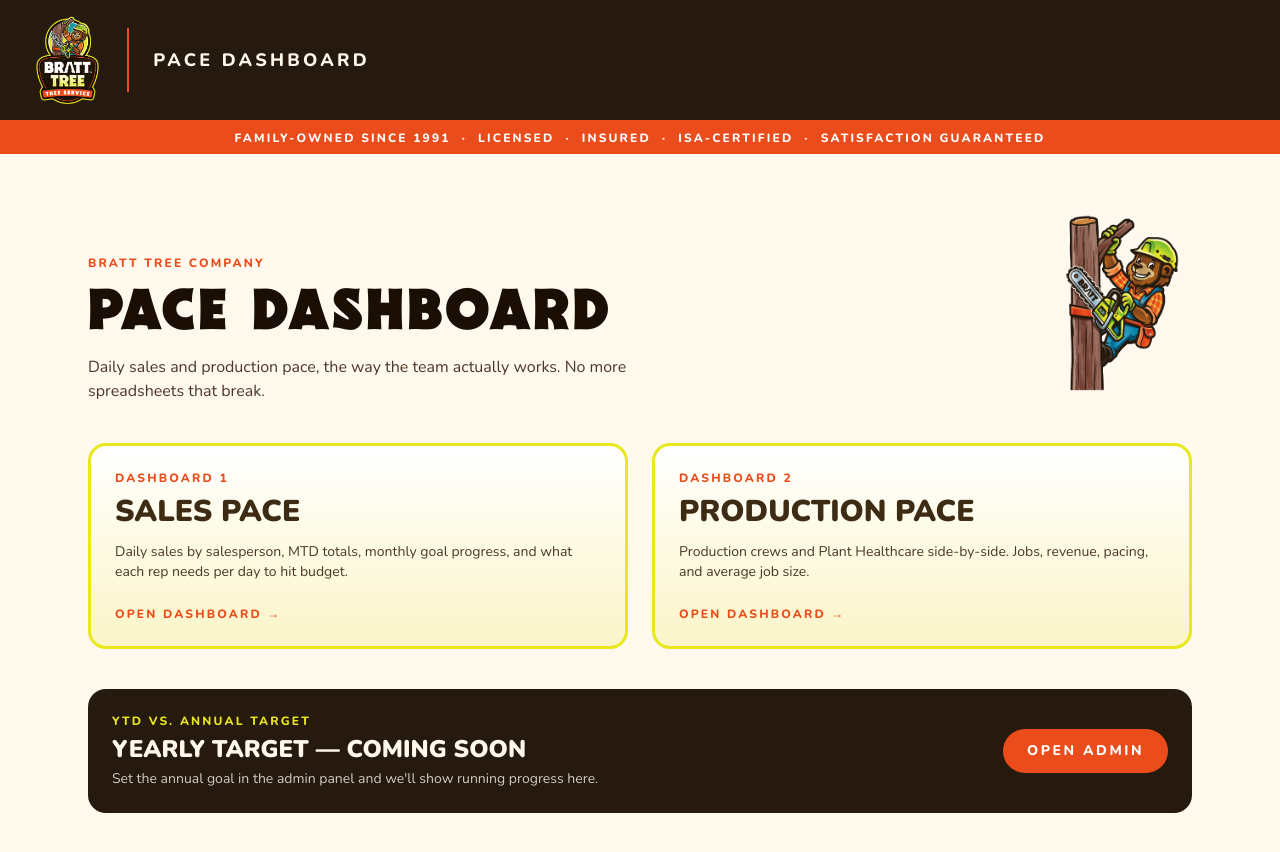
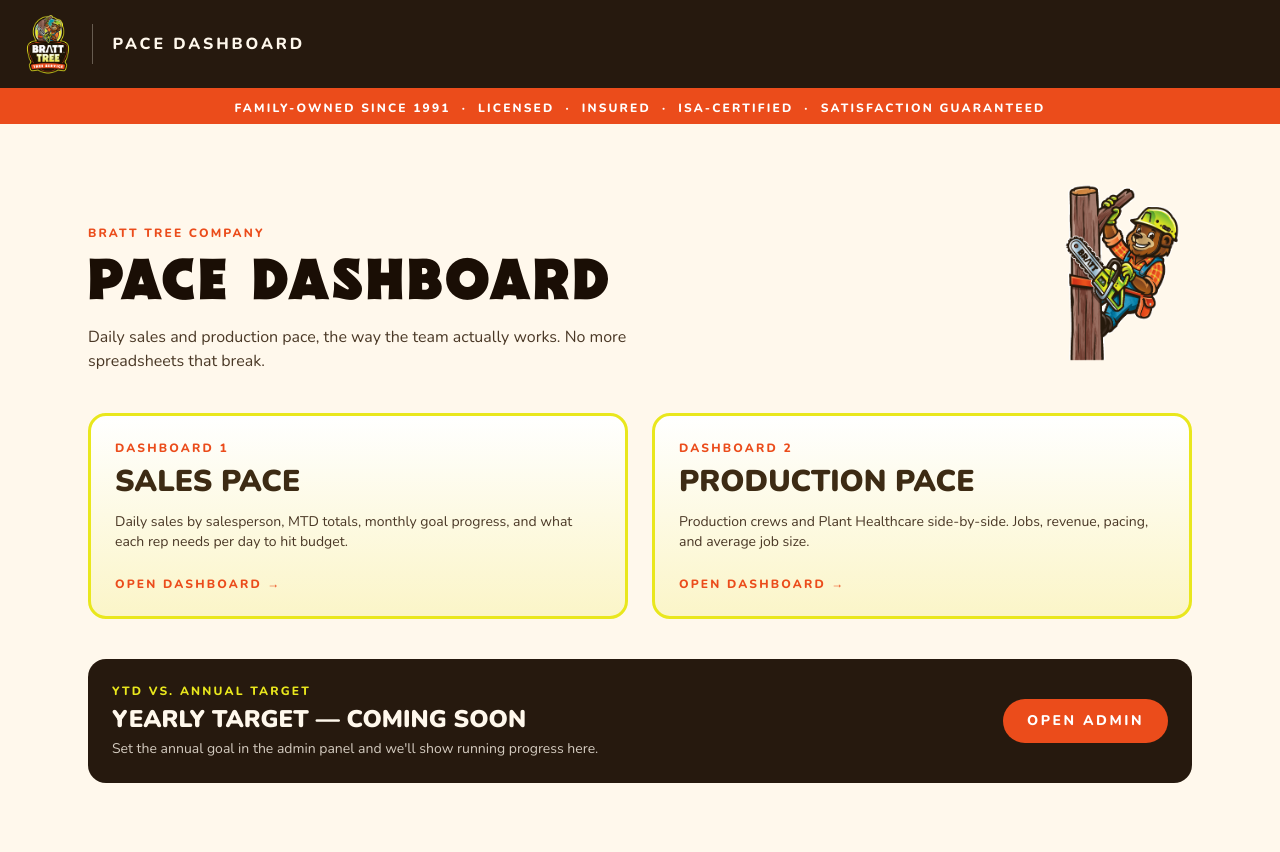
Before and after one commit to malkamolly/bratt_dashboard, a Next.js app: page / in a window 1280 px wide. Shown: the top 852 px of the page. After the commit the page ends 831 px from the top, so only its background shows below. Built offline with nearby package versions, Linux system fonts and the light colour scheme; no server answers.

Commit message:
Revert "Match Field Training header proportions"
This reverts commit 489a1b4cec68a061eb0e11b342dbc448e0c25c0b.

```diff
--- a/src/components/BrandHeader.tsx
+++ b/src/components/BrandHeader.tsx
@@ -7,31 +7,31 @@ export async function BrandHeader() {
   const user = await getAllowedUser();
 
   return (
-    <header className="bt-nav sticky top-0 z-30 border-b-2 border-orange">
-      <div className="flex items-center justify-between gap-3 px-4 py-2 sm:px-8 sm:py-3">
+    <header className="bt-nav sticky top-0 z-30 border-b-4 border-orange">
+      <div className="mx-auto flex max-w-7xl items-center justify-between gap-3 px-4 py-2 sm:px-6 sm:py-3">
         <Link
           href={user ? '/' : '/login'}
-          className="flex shrink-0 items-center gap-4 sm:gap-6"
+          className="flex shrink-0 items-center gap-3 sm:gap-5"
         >
           <Image
             src="/brand/logo.png"
             alt="Bratt Tree"
-            width={200}
-            height={269}
+            width={140}
+            height={188}
             priority
-            className="h-16 w-auto sm:h-24"
+            className="h-12 w-auto sm:h-16"
           />
           <span
             aria-hidden="true"
-            className="hidden h-12 w-0.5 bg-orange sm:block sm:h-16"
+            className="hidden h-10 w-px bg-cream/30 sm:block"
           />
-          <span className="hidden font-headline text-sm font-extrabold uppercase tracking-ribbon text-cream sm:inline sm:text-lg">
+          <span className="hidden font-headline text-sm font-extrabold uppercase tracking-ribbon text-cream sm:inline sm:text-base">
             PACE DASHBOARD
           </span>
         </Link>
 
         {user ? (
-          <nav className="flex items-center gap-4 font-headline text-[11px] font-extrabold uppercase tracking-ribbon sm:gap-8 sm:text-base">
+          <nav className="flex items-center gap-3 font-headline text-[11px] font-extrabold uppercase tracking-ribbon sm:gap-6 sm:text-sm">
             <Link
               href="/sales"
               className="text-cream transition-colors hover:text-lime"
@@ -53,10 +53,10 @@ export async function BrandHeader() {
                 Admin
               </Link>
             )}
-            <form action="/auth/signout" method="post">
+            <form action="/auth/signout" method="post" className="ml-1 sm:ml-2">
               <button
                 type="submit"
-                className="flex items-center uppercase tracking-ribbon text-cream/70 transition-colors hover:text-lime"
+                className="flex items-center text-cream/70 transition-colors hover:text-lime"
                 title={`Sign out (${user.email})`}
                 aria-label="Sign out"
               >
```
